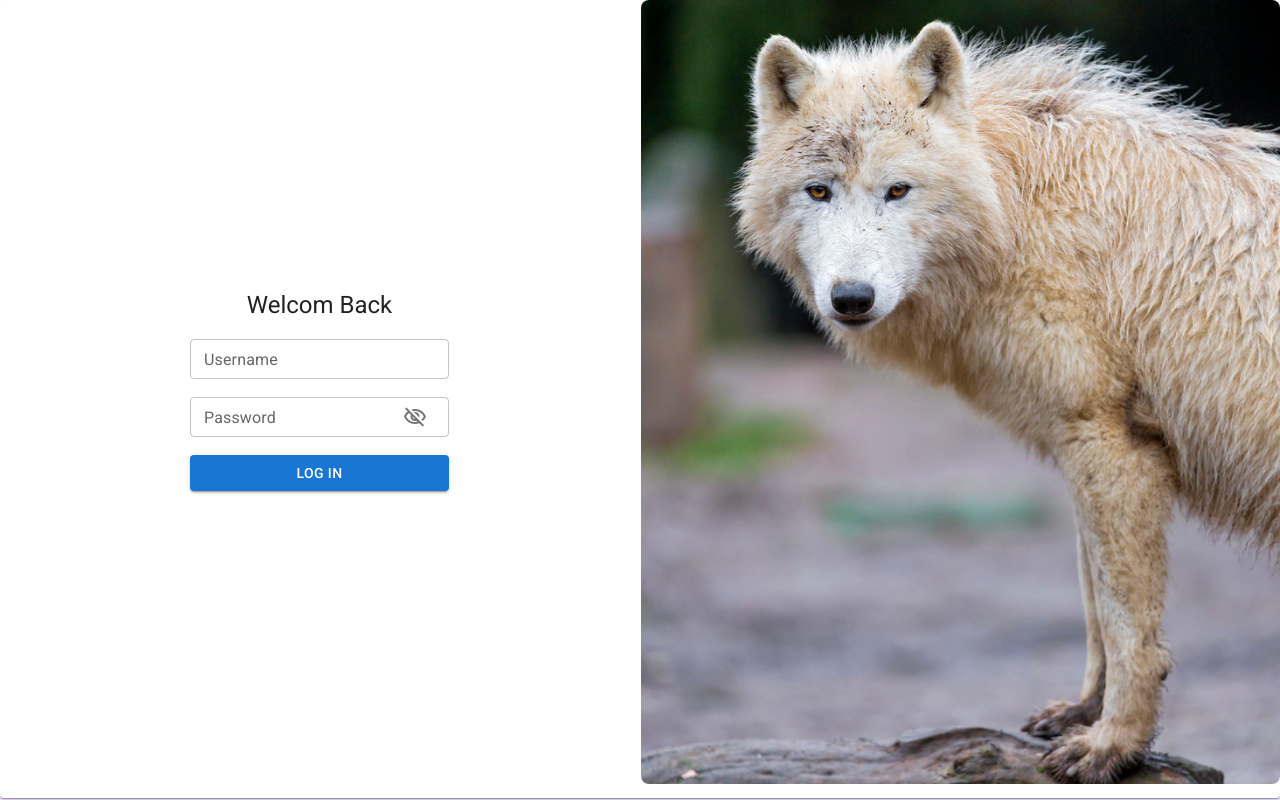
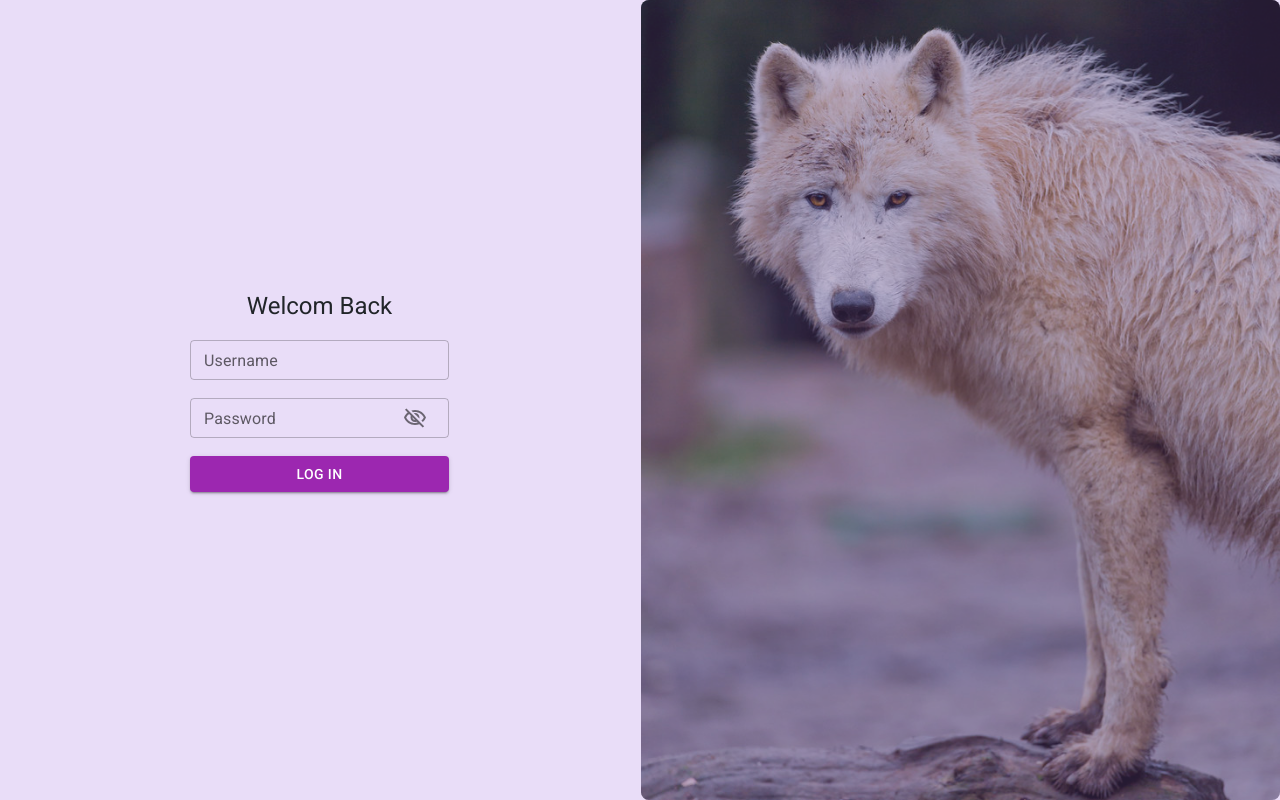
Before and after one commit to GodzillaJim/long-story-short-bt-inspired, a React (Create React App) app: page /login in a window 1280 px wide. Built offline with nearby package versions, Linux system fonts and the light colour scheme; what chance would draw is missing.

Commit message:
(feat) Login refurb

```diff
--- a/src/screens/LoginScreen.tsx
+++ b/src/screens/LoginScreen.tsx
@@ -20,6 +20,7 @@ import { loginAction } from "../redux/actions/AuthAction";
 import { RootState } from "../redux/combineReducers";
 import { ToastContainer, toast } from "react-toastify";
 import { useSearchParams, useNavigate } from "react-router-dom";
+import CustomButton from "../components/CustomButton";
 import "react-toastify/dist/ReactToastify.css";
 interface ILogin {
   username: string;
@@ -74,7 +75,7 @@ const LoginScreen = () => {
     }),
   });
   return (
-    <Paper>
+    <div>
       <ToastContainer
         position="top-right"
         autoClose={5000}
@@ -194,14 +195,15 @@ const LoginScreen = () => {
                 />
               </Grid>
               <Grid item>
-                <Button
+                <CustomButton
                   disabled={loading}
                   fullWidth
                   type="submit"
                   variant="contained"
+                  color="secondary"
                 >
                   Log In
-                </Button>
+                </CustomButton>
               </Grid>
             </Grid>
           </form>
@@ -210,7 +212,7 @@ const LoginScreen = () => {
           <LoginImageContainer />
         </Grid>
       </Grid>
-    </Paper>
+    </div>
   );
 };
 
@@ -223,11 +225,16 @@ const LoginImageContainer = () => {
         backgroundPosition: "center",
         backgroundRepeat: "no-repeat",
         backgroundSize: "cover",
-        height: "98vh",
+        height: "100vh",
         overflow: "hidden",
         borderRadius: "8px",
       }}
-    ></div>
+    >
+      <div
+        style={{ backgroundColor: "rgb(93 65 126 / 40%)" }}
+        className="overlay h-full w-full"
+      ></div>
+    </div>
   );
 };
 export default LoginScreen;
```
